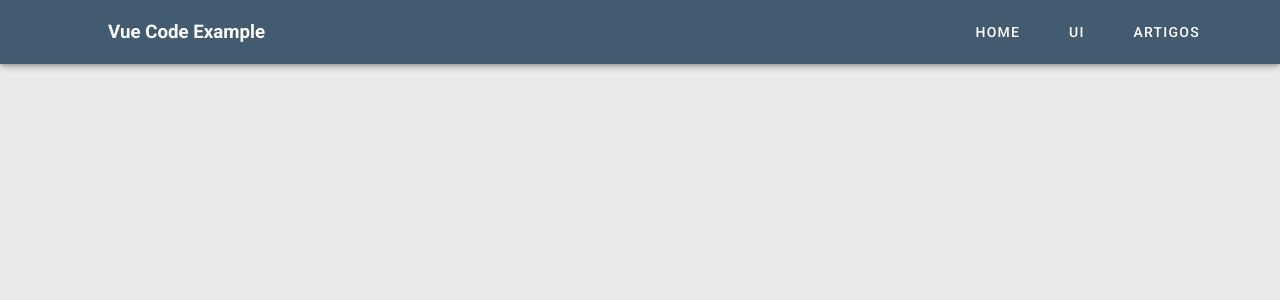
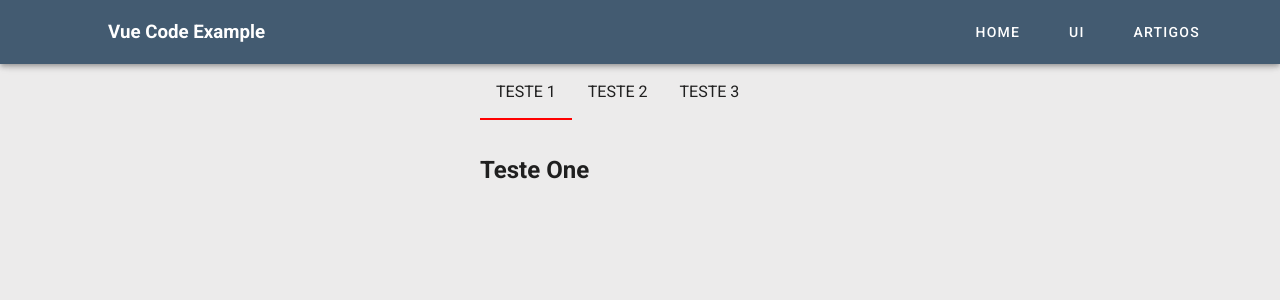
Before and after one commit to zorasantos/vue-example, a Vue app: page /tab in a window 1280 px wide. Shown: the top 300 px of the page. Built offline with nearby package versions, Linux system fonts and the light colour scheme.

Commit message:
Create tab

```diff
--- a/src/App.vue
+++ b/src/App.vue
@@ -21,5 +21,6 @@ export default {
 <style>
   .main {
     background-color: #ecebeb;
+    box-sizing: border-box;
   }
 </style>
--- /dev/null
+++ b/src/components/Tabs/Tab.vue
@@ -0,0 +1,127 @@
+<template>
+<div id="page">
+  <main>
+    <div id="tabs">
+      <div class="tab-links">
+        <button data-id="testOne" data-open @click="selectTab">Teste 1</button>
+        <button data-id="testTwo" @click="selectTab">Teste 2</button>
+        <button data-id="testTree" @click="selectTab">Teste 3</button>
+      </div>
+      <div class="tab-content">
+        <section id="testOne">
+          <h2>Teste One</h2>
+        </section>
+        <section id="testTwo">
+          <h2>Teste Two</h2>
+        </section>
+        <section id="testTree">
+          <h2>Teste Tree</h2>
+        </section>
+      </div>
+    </div>
+  </main>
+</div>
+</template>
+
+<script>
+export default {
+methods: {
+  hideAllTabContent() {
+    const html = {
+      links: [...document.querySelector('.tab-links').children],
+      contents: [...document.querySelector('.tab-content').children]
+    }
+
+    html.contents.forEach(section => {
+      section.style.display = "none"
+    })
+  },
+  removeAllActiveClass() {
+    const html = {
+      links: [...document.querySelector('.tab-links').children],
+    }
+    html.links.forEach(tab => {
+      tab.className = tab.className.replace(" active", "")
+    })
+  },
+  showCurrentTab(id) {
+    const tabContent = document.querySelector('#' + id)
+    tabContent.style.display = "block"
+  },
+  selectTab(event) {
+    this.hideAllTabContent()
+    this.removeAllActiveClass()
+    const target = event.currentTarget
+    this.showCurrentTab(target.dataset.id)
+    target.className += " active"
+
+  },
+  listenForChange() {
+    const html = {
+      links: [...document.querySelector('.tab-links').children],
+      contents: [...document.querySelector('.tab-content').children]
+    }
+    html.links.forEach(tab => {
+      tab.addEventListener('click', this.selectTab )
+    })
+   },
+},
+  mounted() {
+    // const html = {
+    //  openTab: document.querySelector('[data-open]')
+    // }
+    this.hideAllTabContent()
+    document.querySelector('[data-open]').click()
+    // html.openTab.click()
+
+    // this.listenForChange()
+  },
+}
+</script>
+
+<style scoped>
+   main {
+    margin: 0 auto;
+    width: 320px;
+  }
+  .tab-links {
+    margin-bottom: 32px;
+  }
+  button {
+    border: none;
+    background: transparent;
+    text-transform: uppercase;
+    outline: none;
+    position: relative;
+    padding: 16px;
+  }
+  button::after {
+    position: absolute;
+    bottom: 0;
+    left: 0;
+
+    content: "";
+    height: 2px;
+    widows: 0%;
+
+    background-color: red;
+    transition: .4s;
+  }
+  button:hover::after,
+  button.active::after {
+    width: 100%;
+  }
+  .tab-content>section {
+    animation: up 1s;
+  }
+  @keyframes up {
+  from {
+    opacity: 0;
+    transform: translateY(15px);
+  }
+
+  to {
+    opacity: 1;
+  }
+}
+</style>
--- /dev/null
+++ b/src/mixins/tabsHtml.js
@@ -0,0 +1,6 @@
+const html = {
+  links: [...document.querySelector('.tab-links')],
+  contents: [...document.querySelector('.tab-content')]
+}
+
+export default html
--- a/src/router/index.js
+++ b/src/router/index.js
@@ -38,6 +38,11 @@ Vue.use(VueRouter)
     path: '/card',
     name: 'Card',
     component: () => import('../views/Card.vue')
+  },
+  {
+    path: '/tab',
+    name: 'Tab',
+    component: () => import('../views/Tab.vue')
   }
 ]
 
--- /dev/null
+++ b/src/views/Tab.vue
@@ -0,0 +1,14 @@
+<template>
+  <Tab />
+</template>
+
+<script>
+const Tab = () => import('../components/Tabs/Tab')
+export default {
+  components: { Tab }
+}
+</script>
+
+<style>
+
+</style>
```
